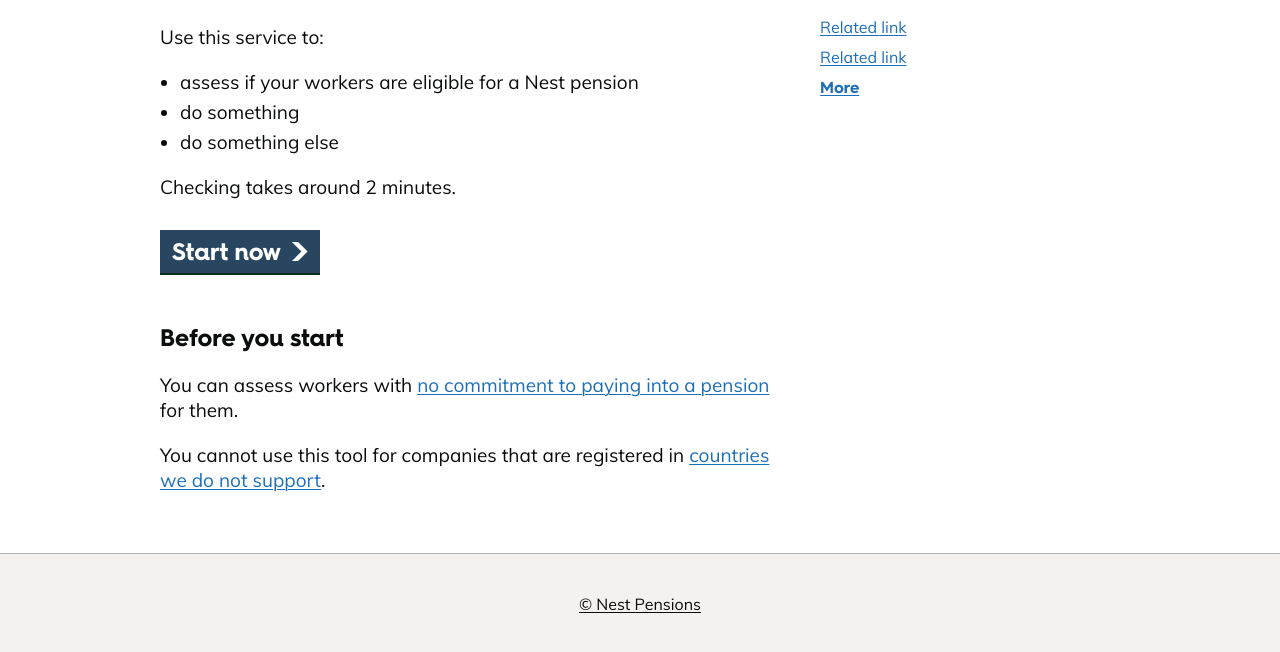
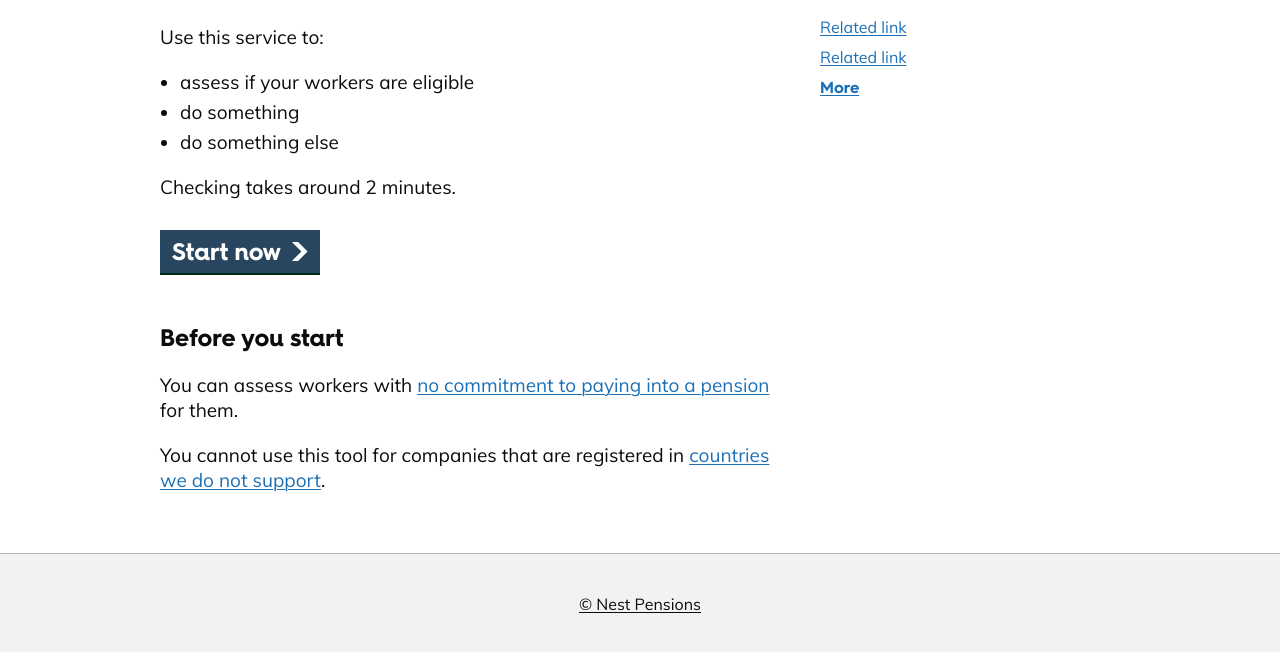
Before and after one commit to liamgreenhill/progressive-enhancement-test, a plain HTML site: page Start-page_files/Start-page.html in a window 1280 px wide. Shown: the part 220-872 px from the top of the page. Drawn offline with Linux system fonts and the light colour scheme.

Commit message:
Update Start-page.html

```diff
--- a/Start-page_files/Start-page.html
+++ b/Start-page_files/Start-page.html
@@ -104,7 +104,7 @@
       <p class="govuk-body">Use this service to:</p>
 
       <ul class="govuk-list govuk-list--bullet">
-        <li>assess if your workers are eligible for a Nest pension</li>
+        <li>assess if your workers are eligible</li>
         <li>do something</li>
         <li>do something else</li>
       </ul>
```
